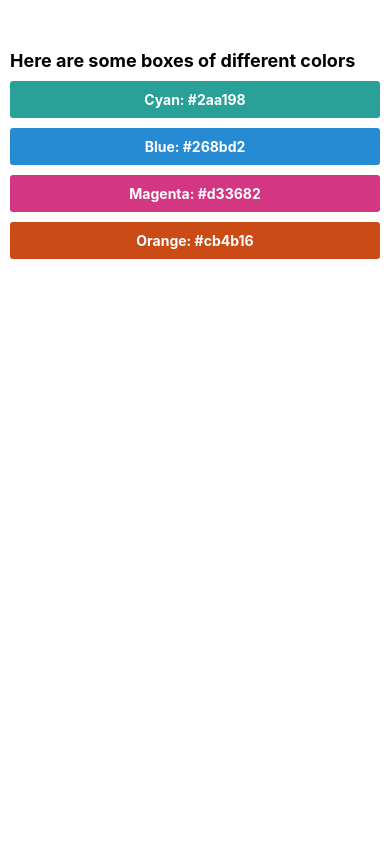
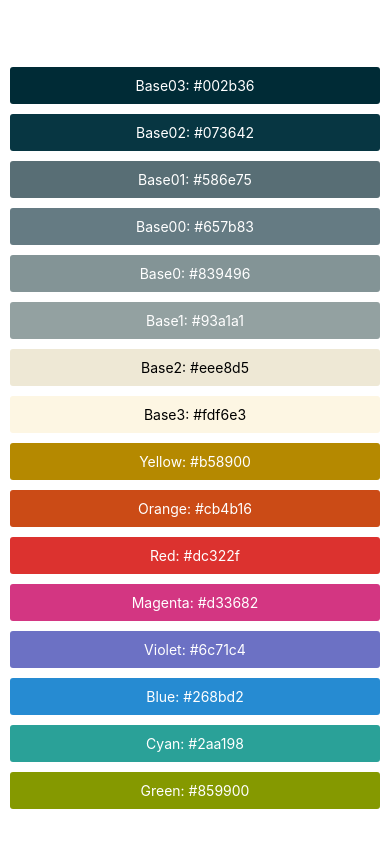
Before and after one commit to sashakaverina/react-native-app, a React Native app: screen / in a window 390 px wide. Built offline with nearby package versions, Linux system fonts and the light colour scheme.

Commit message:
flatlist

```diff
--- a/App.js
+++ b/App.js
@@ -1,20 +1,39 @@
 /* eslint-disable react-native/no-inline-styles */
 import React from 'react';
-import { View, Text, SafeAreaView, StyleSheet, TouchableWithoutFeedbackBase } from 'react-native';
+import { View, Text, SafeAreaView, StyleSheet, FlatList } from 'react-native';
 import ColorBox from './components/ColorBox';
+
+const COLORS = [
+  { colorName: 'Base03', hexCode: '#002b36' },
+  { colorName: 'Base02', hexCode: '#073642' },
+  { colorName: 'Base01', hexCode: '#586e75' },
+  { colorName: 'Base00', hexCode: '#657b83' },
+  { colorName: 'Base0', hexCode: '#839496' },
+  { colorName: 'Base1', hexCode: '#93a1a1' },
+  { colorName: 'Base2', hexCode: '#eee8d5' },
+  { colorName: 'Base3', hexCode: '#fdf6e3' },
+  { colorName: 'Yellow', hexCode: '#b58900' },
+  { colorName: 'Orange', hexCode: '#cb4b16' },
+  { colorName: 'Red', hexCode: '#dc322f' },
+  { colorName: 'Magenta', hexCode: '#d33682' },
+  { colorName: 'Violet', hexCode: '#6c71c4' },
+  { colorName: 'Blue', hexCode: '#268bd2' },
+  { colorName: 'Cyan', hexCode: '#2aa198' },
+  { colorName: 'Green', hexCode: '#859900' },
+];
 
 const App = () => {
   return (
     <SafeAreaView style={ styles.safeArea }>
-      <View style={styles.container}>
-        <Text style={styles.header}>
-          Here are some boxes of different colors
-        </Text>
-         <ColorBox colorName="Cyan" colorHex="#2aa198"/>
-         <ColorBox colorName="Blue" colorHex="#268bd2"/>
-         <ColorBox colorName="Magenta" colorHex="#d33682"/>
-         <ColorBox colorName="Orange" colorHex="#cb4b16"/>
-    </View>
+
+      <FlatList
+        data={COLORS}
+        style={styles.container}
+        keyExtractor={item => item.colorName}
+        renderItem={({item}) => <ColorBox colorName={item.colorName} colorHex={item.hexCode}/>}
+        ListHeaderComponent={<Text style={styles.textStyle}>Solarized</Text>}
+      />
+
     </SafeAreaView>
   );
 };
--- a/components/ColorBox.js
+++ b/components/ColorBox.js
@@ -5,9 +5,13 @@ const ColorBox = ({ colorName, colorHex }) => {
     const boxColor = {
         backgroundColor: colorHex,
     }
+
+    const textColor = {
+        color: parseInt(colorHex.replace('#', ''), 16) > 0xffffff / 1.1 ? "black" : "white",
+    }
     return (
         <View style={[styles.box, boxColor]}>
-        <Text style={styles.textStyle}>{colorName}: {colorHex}</Text>
+        <Text style={styles.textStyle, textColor}>{colorName}: {colorHex}</Text>
       </View>
 
     )
```
